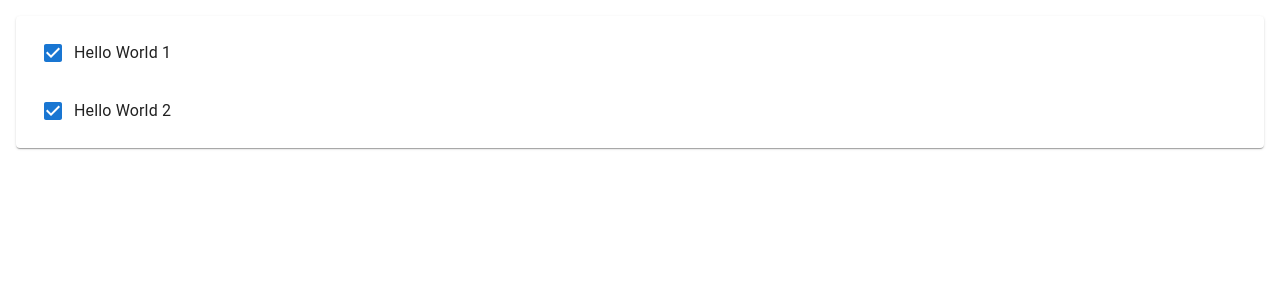
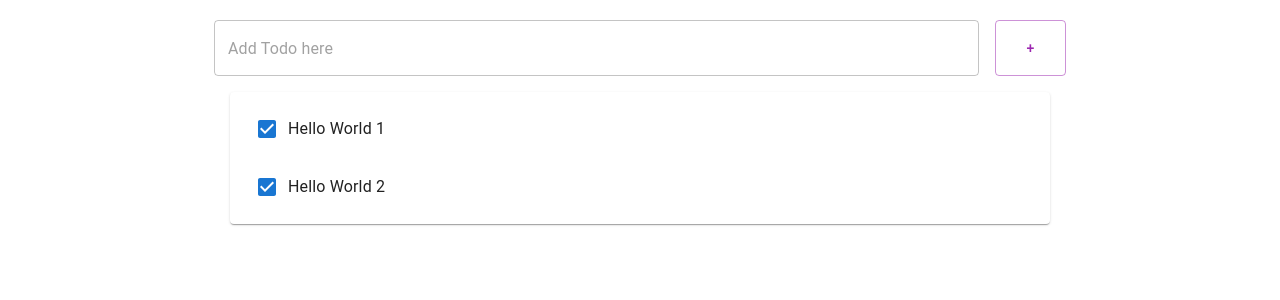
Before and after one commit to kyh1126/todo-react-app, a React (Create React App) app: page / in a window 1280 px wide. Shown: the top 300 px of the page. Built offline with nearby package versions, Linux system fonts and the light colour scheme.

Commit message:
[TIL/book] React.js, 스프링 부트, AWS로 배우는 웹 개발 101 (3-2-2. Todo 추가)

```diff
--- /dev/null
+++ b/src/AddTodo.js
@@ -0,0 +1,22 @@
+import React, { useState } from "react";
+import { Button, Grid, TextField } from "@mui/material";
+
+const AddTodo = (props) => {
+	// 사용자의 입력을 지정할 오브젝트
+  const [item, setItem] = useState({ title: "" });
+
+  return (
+    <Grid container style={{ marginTop: 20 }}>
+      <Grid xs={11} md={11} item style={{ paddingRight: 16 }}>
+				<TextField placeholder="Add Todo here" fullWidth />
+			</Grid>
+      <Grid xs={1} md={1} item >
+        <Button fullWidth style={{ height: '100%' }} color="secondary" variant="outlined">
+          +
+				</Button>
+      </Grid>
+    </Grid>
+  );
+};
+
+export default AddTodo;
--- a/src/App.js
+++ b/src/App.js
@@ -1,7 +1,8 @@
 import './App.css';
 import Todo from './Todo';
 import React, { useState } from "react";
-import { List, Paper } from "@mui/material";
+import { Container, List, Paper } from "@mui/material";
+import AddTodo from './AddTodo';
 
 function App() {
   const [items, setItems] = useState([
@@ -26,7 +27,12 @@
       </List>
     </Paper>
   );
-  return <div className="App">{todoItems}</div>;
+  return <div className="App">
+    <Container maxWidth="md">
+      <AddTodo />
+      <div className="TodoList">{todoItems}</div>
+    </Container>
+  </div>;
 }
 
 export default App;
```
